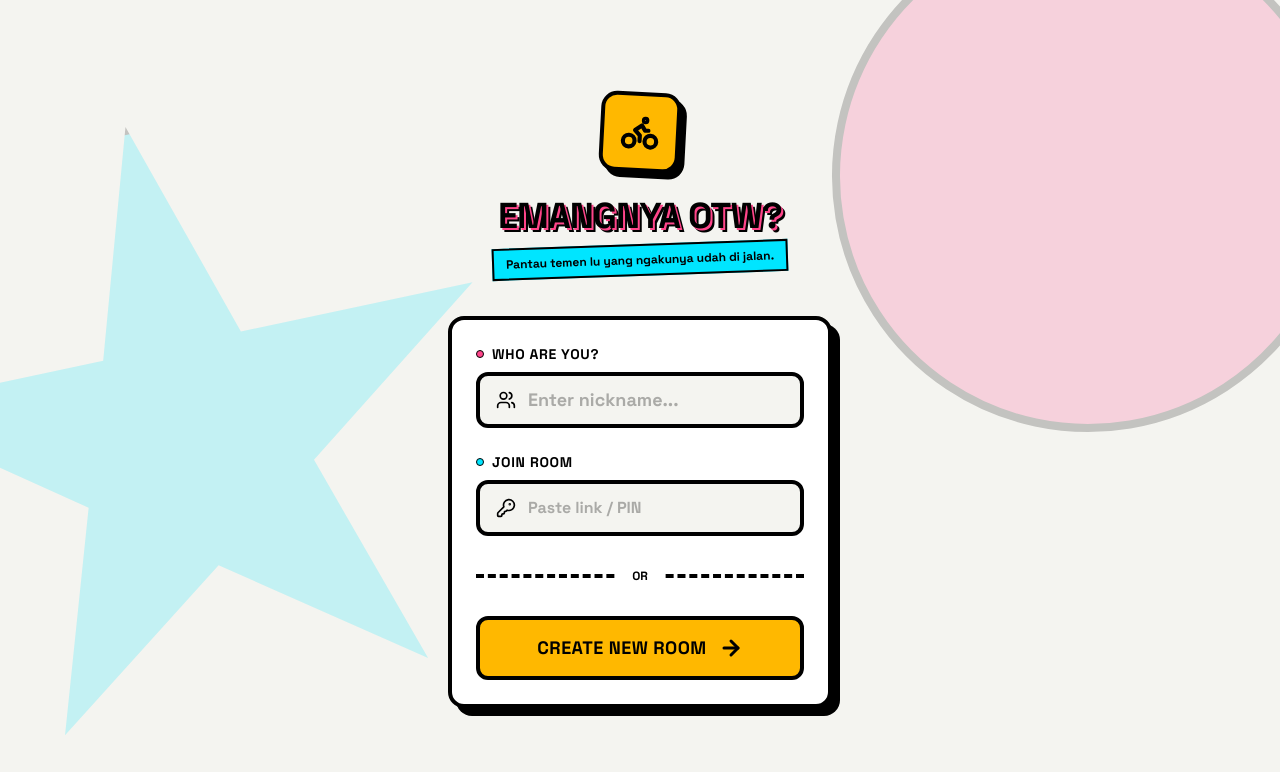
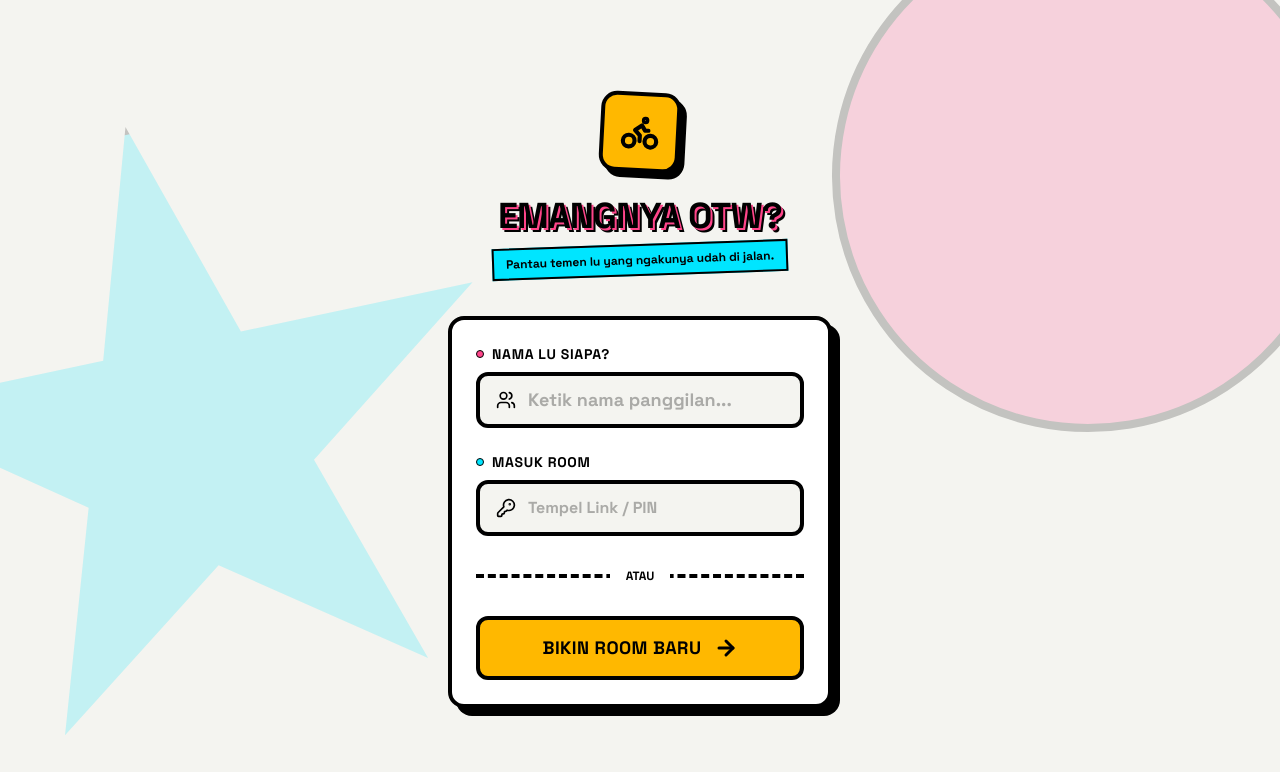
Before and after one commit to makhc1/EmangnyaOTW-, a Vue app: page / in a window 1280 px wide. Shown: the top 772 px of the page. Built offline with nearby package versions, Linux system fonts and the light colour scheme.

Commit message:
style: translate UI labels to Indonesian slang for consistent tone

```diff
--- a/src/components/LobbyView.vue
+++ b/src/components/LobbyView.vue
@@ -71,11 +71,11 @@ const joinRoom = (isCreate = false) => {
         <!-- Nickname Input -->
         <div class="space-y-2">
           <label class="text-sm font-bold uppercase tracking-wider text-black flex items-center gap-2">
-             <span class="w-2 h-2 bg-[#FF458A] rounded-full border border-black"></span> Who are you?
+             <span class="w-2 h-2 bg-[#FF458A] rounded-full border border-black"></span> Nama Lu Siapa?
           </label>
           <div class="h-14 bg-[#f4f4f0] border-4 border-black rounded-xl flex items-center px-4 focus-within:-translate-y-1 focus-within:shadow-[4px_4px_0px_0px_rgba(0,0,0,1)] transition-all">
             <Users class="w-5 h-5 text-black mr-3 shrink-0" stroke-width="2" />
-            <input v-model="nickname" @keyup.enter="roomId ? joinRoom() : joinRoom(true)" type="text" placeholder="Enter nickname..." class="flex-1 bg-transparent border-none outline-none text-lg font-bold text-black placeholder-black/30" />
+            <input v-model="nickname" @keyup.enter="roomId ? joinRoom() : joinRoom(true)" type="text" placeholder="Ketik nama panggilan..." class="flex-1 bg-transparent border-none outline-none text-lg font-bold text-black placeholder-black/30" />
           </div>
         </div>
 
@@ -83,12 +83,12 @@ const joinRoom = (isCreate = false) => {
           <!-- Join Existing Room -->
           <div class="space-y-2">
              <label class="text-sm font-bold uppercase tracking-wider text-black flex items-center gap-2">
-               <span class="w-2 h-2 bg-[#00E5FF] rounded-full border border-black"></span> Join Room
+               <span class="w-2 h-2 bg-[#00E5FF] rounded-full border border-black"></span> Masuk Room
             </label>
             <div class="flex gap-2">
               <div class="flex-1 h-14 bg-[#f4f4f0] border-4 border-black rounded-xl flex items-center px-4 focus-within:-translate-y-1 focus-within:shadow-[4px_4px_0px_0px_rgba(0,0,0,1)] transition-all">
                 <KeyRound class="w-5 h-5 text-black mr-3 shrink-0" stroke-width="2" />
-                <input v-model="roomId" @keyup.enter="joinRoom()" type="text" placeholder="Paste link / PIN" class="flex-1 w-full bg-transparent border-none outline-none text-base font-bold text-black placeholder-black/30" />
+                <input v-model="roomId" @keyup.enter="joinRoom()" type="text" placeholder="Tempel Link / PIN" class="flex-1 w-full bg-transparent border-none outline-none text-base font-bold text-black placeholder-black/30" />
               </div>
               <button v-if="roomId" @click="joinRoom()" class="h-14 px-5 border-4 border-black rounded-xl bg-[#00E5FF] text-black font-black text-lg hover:-translate-y-1 hover:shadow-[4px_4px_0px_0px_rgba(0,0,0,1)] active:translate-y-0 active:shadow-none transition-all flex items-center justify-center">
                 GO
@@ -100,12 +100,12 @@ const joinRoom = (isCreate = false) => {
             <div class="absolute inset-0 flex items-center">
               <div class="w-full border-t-4 border-black border-dashed"></div>
             </div>
-            <span class="relative bg-white px-4 text-xs font-black uppercase text-black">OR</span>
+            <span class="relative bg-white px-4 text-xs font-black uppercase text-black">ATAU</span>
           </div>
 
           <!-- Create Room Button -->
           <button @click="joinRoom(true)" class="group w-full h-16 border-4 border-black rounded-xl bg-[#FFB800] text-black hover:-translate-y-1 hover:shadow-[6px_6px_0px_0px_rgba(0,0,0,1)] active:translate-y-0 active:shadow-none transition-all flex items-center justify-center gap-3">
-            <span class="text-lg font-black uppercase tracking-wide">Create New Room</span>
+            <span class="text-lg font-black uppercase tracking-wide">Bikin Room Baru</span>
             <ArrowRight class="w-6 h-6 text-black group-hover:translate-x-1 transition-transform" stroke-width="3" />
           </button>
         </template>
@@ -113,7 +113,7 @@ const joinRoom = (isCreate = false) => {
         <template v-else>
           <!-- Invited User Mode -->
           <button @click="joinRoom()" class="group w-full h-16 border-4 border-black rounded-xl bg-[#00E5FF] text-black hover:-translate-y-1 hover:shadow-[6px_6px_0px_0px_rgba(0,0,0,1)] active:translate-y-0 active:shadow-none transition-all flex items-center justify-center gap-3 mt-2">
-            <span class="text-lg font-black uppercase tracking-wide">Join The Room</span>
+            <span class="text-lg font-black uppercase tracking-wide">Langsung Masuk</span>
             <ArrowRight class="w-6 h-6 text-black group-hover:translate-x-1 transition-transform" stroke-width="3" />
           </button>
         </template>
--- a/src/components/RoomView.vue
+++ b/src/components/RoomView.vue
@@ -280,7 +280,7 @@ onUnmounted(() => {
                <Bike class="w-5 h-5 text-black" stroke-width="2.5" />
             </div>
             <div class="flex flex-col">
-               <h1 class="text-[11px] font-black tracking-widest text-black uppercase">Room Pin</h1>
+               <h1 class="text-[11px] font-black tracking-widest text-black uppercase">PIN Room</h1>
                <span class="text-xs font-bold text-black/60 font-mono">{{ roomId.substring(0,8) }}...</span>
             </div>
           </div>
@@ -290,7 +290,7 @@ onUnmounted(() => {
             </button>
             <button @click="leaveRoom" class="px-3 h-10 rounded-xl bg-[#FF458A] border-2 border-black flex items-center gap-2 hover:-translate-y-1 hover:shadow-[3px_3px_0px_0px_rgba(0,0,0,1)] active:translate-y-0 active:shadow-none transition-all">
               <LogOut class="w-4 h-4 text-white" stroke-width="2.5" />
-              <span class="text-[11px] font-black uppercase tracking-widest text-white">Exit</span>
+              <span class="text-[11px] font-black uppercase tracking-widest text-white">Cabut</span>
             </button>
           </div>
         </div>
@@ -310,13 +310,13 @@ onUnmounted(() => {
         <div class="md:hidden w-full h-12 flex flex-col items-center justify-center shrink-0 cursor-pointer group bg-[#FFB800] rounded-t-[calc(1.5rem-4px)] border-b-4 border-black" @click="isChatExpanded = !isChatExpanded">
           <div class="w-12 h-2 bg-black rounded-full transition-transform group-active:scale-x-125"></div>
           <span class="text-[10px] font-black uppercase tracking-[0.2em] text-black mt-1">
-             {{ isChatExpanded ? 'Swipe Down' : 'Live Chat' }}
+             {{ isChatExpanded ? 'Tutup Chat' : 'Obrolan' }}
           </span>
         </div>
 
         <!-- Desktop Only: Live Pulse Label -->
         <div class="hidden md:flex px-2 items-center gap-2 pointer-events-auto mb-2">
-           <span class="px-3 py-1 bg-[#FF458A] border-2 border-black shadow-[2px_2px_0px_0px_rgba(0,0,0,1)] text-[11px] uppercase tracking-widest font-black text-white rotate-2">Chat Feed</span>
+           <span class="px-3 py-1 bg-[#FF458A] border-2 border-black shadow-[2px_2px_0px_0px_rgba(0,0,0,1)] text-[11px] uppercase tracking-widest font-black text-white rotate-2">Tongkrongan</span>
         </div>
 
         <!-- Feed Container -->
@@ -346,7 +346,7 @@ onUnmounted(() => {
 
             <!-- Empty State -->
             <div v-if="feed.length === 0" class="flex flex-col items-center justify-center py-6">
-               <span class="text-sm text-black/50 font-bold bg-gray-100 border-2 border-black/20 border-dashed px-4 py-2 rounded-lg -rotate-2">No messages yet.</span>
+               <span class="text-sm text-black/50 font-bold bg-gray-100 border-2 border-black/20 border-dashed px-4 py-2 rounded-lg -rotate-2">Belum ada chat.</span>
             </div>
 
           </div>
@@ -362,11 +362,11 @@ onUnmounted(() => {
               v-model="statusMessage"
               @keyup.enter="updateStatus"
               type="text"
-              placeholder="Send message..."
+              placeholder="Ketik pesan..."
               class="flex-1 bg-gray-100 border-2 border-black rounded-lg h-12 outline-none px-3 text-sm font-bold text-black placeholder-black/30 focus:bg-white transition-colors"
             />
             <button @click="updateStatus" class="group relative z-10 flex items-center gap-2 px-4 h-12 rounded-lg bg-[#00E5FF] border-2 border-black text-black hover:-translate-y-0.5 hover:shadow-[2px_2px_0px_0px_rgba(0,0,0,1)] active:translate-y-0 active:shadow-none transition-all">
-              <span class="text-sm font-black uppercase">Send</span>
+              <span class="text-sm font-black uppercase">Kirim</span>
               <ArrowUpRight class="w-4 h-4 text-black group-hover:translate-x-0.5 group-hover:-translate-y-0.5 transition-transform" stroke-width="3" />
             </button>
           </div>
```
Also changed, not shown: 1 other file (tests, documents, lock files or other folders).
